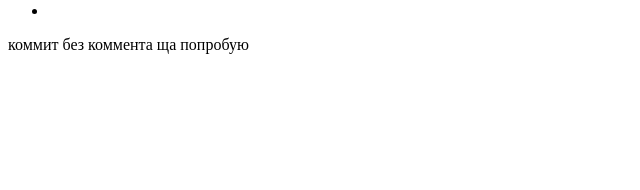
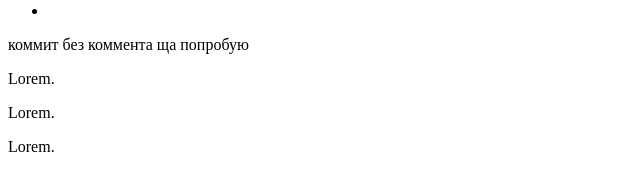
Before and after one commit to ElenaLenivtseva/CRASHTESTLEARNING, a plain HTML site: page index.html in a window 1280 px wide. Shown: the part 138-328 px from the top of the page, without its empty margins (0-640 px from the left). Drawn offline with Linux system fonts and the light colour scheme.

Commit message:
Создала блок с 3 абзацами по 1 слову в ветке 5.1

```diff
--- a/index.html
+++ b/index.html
@@ -29,6 +29,12 @@
     <div class="iamonbranch3"></div>
     <div class="iamonbranch4"></div>
     <p>коммит без коммента ща попробую</p>
+
+    <div class="info">
+        <p>Lorem.</p>
+        <p>Lorem.</p>
+        <p>Lorem.</p>
+    </div>
     <script src="script.js"></script>
 </body>
 </html>
```
